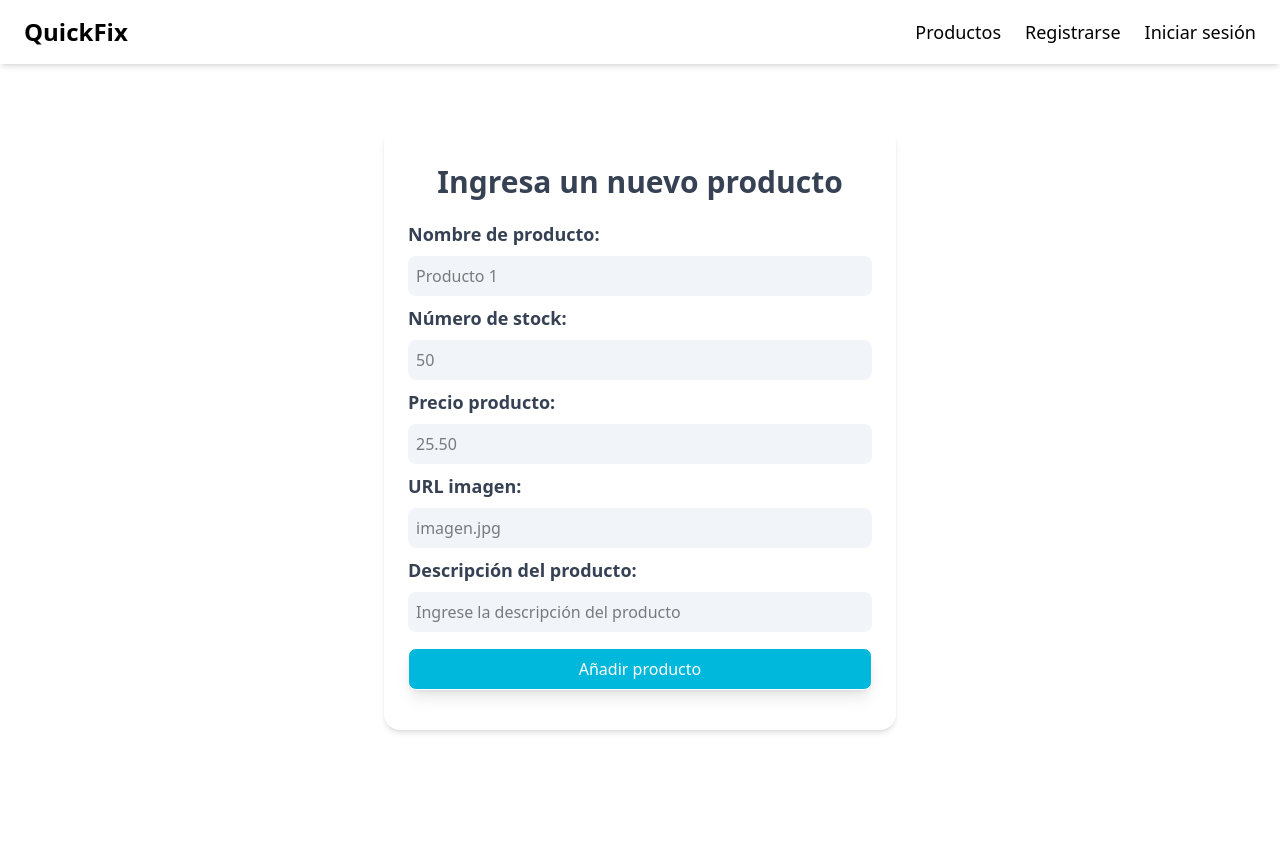
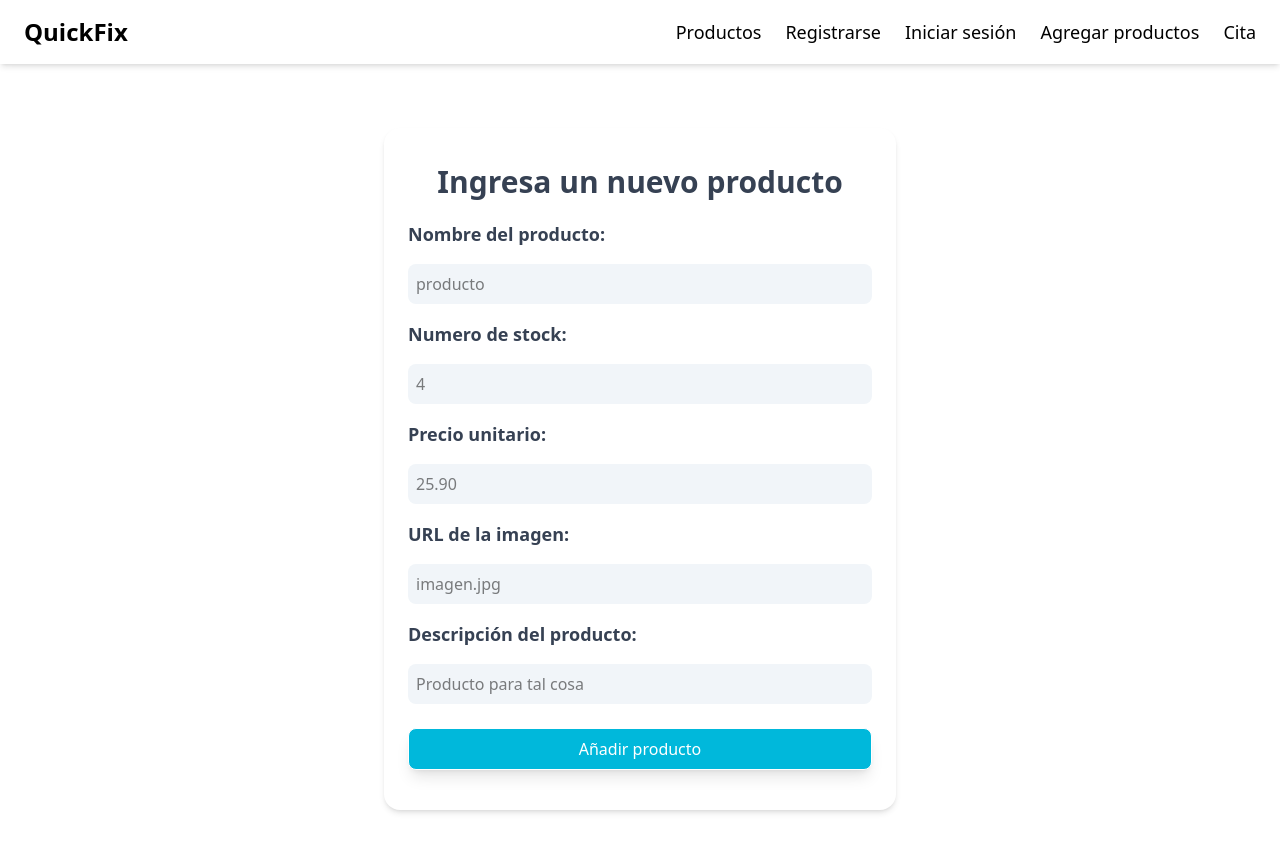
Before and after one commit to Nandog20/Quickfix, a React (Vite) app: page /newProduct in a window 1280 px wide. Shown: the top 852 px of the page. Built offline with nearby package versions, Linux system fonts and the light colour scheme.

Commit message:
citas y productos

```diff
--- a/src/App.jsx
+++ b/src/App.jsx
@@ -7,6 +7,7 @@ import Products from './pages/Products';
 import Navbar from './components/Navbar';
 import Hero from './pages/Hero';
 import NewProduct from './pages/NewProduct';
+import Citas from './pages/Citas';
 
 function App(){
     return(
@@ -20,6 +21,7 @@ function App(){
         <Route path='/login' element={<Login/>}/>
         <Route path='/products' element={<Products/>}/>
         <Route path='/newProduct' element={<NewProduct/>}/>
+        <Route path='/Cita' element={<Citas/>}/>
       </Routes>
     </BrowserRouter>
     )
--- a/src/components/CustomInput.jsx
+++ b/src/components/CustomInput.jsx
@@ -3,7 +3,7 @@ function CustomInput({value, placeholder, nameValue, type='text', label}){
     return(
         <>
             <label htmlFor={nameValue} className='font-semibold text-lg my-2 text-gray-700'>{label}</label>
-            <input type={type} name={nameValue} onChange={(e) => value(e.target.value)} placeholder={placeholder} className='border-slate-200 p-2 rounded-lg bg-slate-100 w-full' required/>
+            <input type={type} name={nameValue} onChange={(e) => value(e.target.value)} placeholder={placeholder} className='border-slate-200 p-2 rounded-lg bg-slate-100 w-full my-2' required/>
         </>
     )
 }
--- a/src/components/Navbar.jsx
+++ b/src/components/Navbar.jsx
@@ -22,6 +22,13 @@ export default function Navbar() {
           </li>
           <li>
             <NavLink to="/login" className="hover:text-primary transition hover:text-blue-500">Iniciar sesión</NavLink>
+          </li>
+          {/*solo para testing*/}
+          <li>
+            <NavLink to="/newProduct" className="hover:text-primary transition hover:text-blue-500">Agregar productos</NavLink>
+          </li>
+          <li>
+            <NavLink to="/Cita" className="hover:text-primary transition hover:text-blue-500">Cita</NavLink>
           </li>
         </ul>
 
--- /dev/null
+++ b/src/pages/Citas.jsx
@@ -0,0 +1,35 @@
+import { useState } from "react";
+import axios from "axios";
+
+import CustomInput from "../components/CustomInput";
+
+function Citas(){
+    const [nombre, setNombre] = useState("")
+    const [date, setDay] = useState("")
+    const [phone, setPhone] = useState()
+    const [email, setEmail] = useState("")
+    const [car, setCar] = useState("")
+
+    const addDate = (event)=>{
+        event.defaultPrevented();
+        alert(nombre + date + phone + email + car)
+    }
+
+    return(
+        <div className="py-32 px-4 flex justify-center">
+            <div className="  w-full max-w-lg flex flex-col shadow-md p-6 rounded-2xl bg-white">
+            <h2 className="text-3xl font-bold text-center text-gray-700 m-3">Agendar cita</h2>
+            <form onSubmit={addDate}>
+                <CustomInput value={setNombre} placeholder="Manuel Juarez" nameValue="nombre" type="text" label="Nombre"/>
+                <CustomInput value={setDay} placeholder="10/04/2025" nameValue="date" type="date" label="Fecha cita"/>
+                <CustomInput value={setPhone} placeholder="5572648990" nameValue="phone" type="number" label="Numero celular"/>
+                <CustomInput value={setEmail} placeholder="correo@gmail.com" nameValue="email" type="email" label="Correo electrónico"/>
+                <CustomInput value={setCar} placeholder="Honda civic 2010" nameValue="car" type="text" label="Modelo de vehículo "/>
+                <button  className='mt-3 border bg-cyan-500 text-white w-full rounded-lg py-2 shadow-lg  hover:bg-cyan-600 transition cursor-pointer '>Realizar cita</button>
+            </form>
+        </div>
+        </div>
+    )
+}
+
+export default Citas;
--- a/src/pages/Hero.jsx
+++ b/src/pages/Hero.jsx
@@ -11,7 +11,7 @@ function Hero(){
                 </div>
             </div>
 
-            <div className="max-w-3xl mx-auto px-6 py-10 space-y-6">
+            <div className="max-w-7xl mx-auto px-6 py-10 space-y-6">
                 <h3 className="text-5xl font-bold text-primary border-b-4 pb-2">¿Quiénes somos?</h3>
                 <p className="text-xl text-gray-700 leading-relaxed">
                 QuickFix es un taller mecánico que busca ser uno de los mejores talleres mecánicos de la capital. Estamos ubicados en Avenida San Jerónimo 914, 10200 La Magdalena Contreras, Distrito Federal.
@@ -32,7 +32,7 @@ function Hero(){
                 <p className="text-xl text-gray-700 leading-relaxed">
                 Implementar un sistema eficiente de gestión para optimizar la administración de clientes, vehículos y servicios ofreciendo un proceso transparente y confiable que eleve la calidad del taller y la fidelidad del cliente.
                 </p>
-</div>
+            </div>
 
         </>
     )
--- a/src/pages/NewProduct.jsx
+++ b/src/pages/NewProduct.jsx
@@ -1,5 +1,7 @@
 import Axios from "axios";
 import { useState } from "react";
+import CustomInput from "../components/CustomInput";
+
 function NewProduct(){
     const [producto, setProducto]= useState("");
     const [stock, setStock]= useState();
@@ -22,20 +24,15 @@ function NewProduct(){
             <div className='w-full max-w-lg flex flex-col shadow-md p-6 rounded-2xl bg-white'>
                 <h2 className='text-3xl font-bold text-center text-gray-700 m-3'>Ingresa un nuevo producto</h2>
 
-                <label htmlFor="nombre" className='font-semibold text-lg my-2 text-gray-700'>Nombre de producto:</label>
-                <input type="text" name="nombre" placeholder="Producto 1" onChange={(e)=>setProducto(e.target.value)} className='border-slate-200 p-2 rounded-lg bg-slate-100 w-full'/>
+                <CustomInput nameValue='nombre' label="Nombre del producto: " type='text' value={setProducto} placeholder="producto"/>
 
-                <label htmlFor="stock" className='font-semibold text-lg my-2 text-gray-700'>Número de stock:</label>
-                <input type="number" name="stock" placeholder="50" onChange={(e)=>setStock(e.target.value)} className='border-slate-200 p-2 rounded-lg bg-slate-100 w-full'/>
+                <CustomInput nameValue='stock' label="Numero de stock: " type='text' value={setStock} placeholder="4"/>
 
-                <label htmlFor="precio" className='font-semibold text-lg my-2 text-gray-700'>Precio producto:</label>
-                <input type="number" name="precio" placeholder="25.50" onChange={(e)=>setPrecio(e.target.value)} className='border-slate-200 p-2 rounded-lg bg-slate-100 w-full'/>
+                <CustomInput nameValue='precio' label="Precio unitario: " type='number' value={setPrecio} placeholder="25.90"/>
 
-                <label htmlFor="imagen" className='font-semibold text-lg my-2 text-gray-700'>URL imagen:</label>
-                <input type="text" name="imagen" placeholder="imagen.jpg" onChange={(e)=>setImage(e.target.value)} className='border-slate-200 p-2 rounded-lg bg-slate-100 w-full'/>
+                <CustomInput nameValue='imagen' label="URL de la imagen: " type='text' value={setImage} placeholder="imagen.jpg"/>
 
-                <label htmlFor="descripción" className='font-semibold text-lg my-2 text-gray-700'>Descripción del producto:</label>
-                <input type="text" name="descripción" placeholder="Ingrese la descripción del producto" onChange={(e)=>setDesc(e.target.value)} className='border-slate-200 p-2 rounded-lg bg-slate-100 w-full'/>
+                <CustomInput nameValue='descripción' label="Descripción del producto: " type='text' value={setDesc} placeholder="Producto para tal cosa"/>
 
                 <button onClick={Add} className=' my-4 border bg-cyan-500 text-white w-full rounded-lg py-2 shadow-lg hover:bg-cyan-600 transition cursor-pointer' >Añadir producto</button>
             </div>
```
Also changed, not shown: 1 other file (tests, documents, lock files or other folders).
